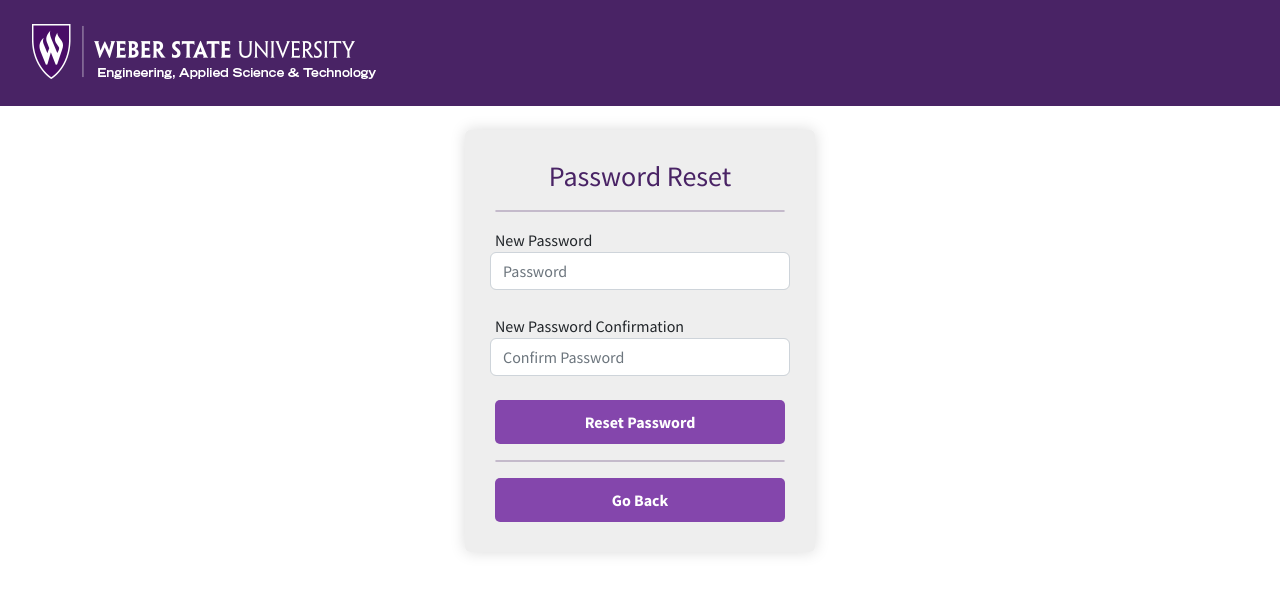
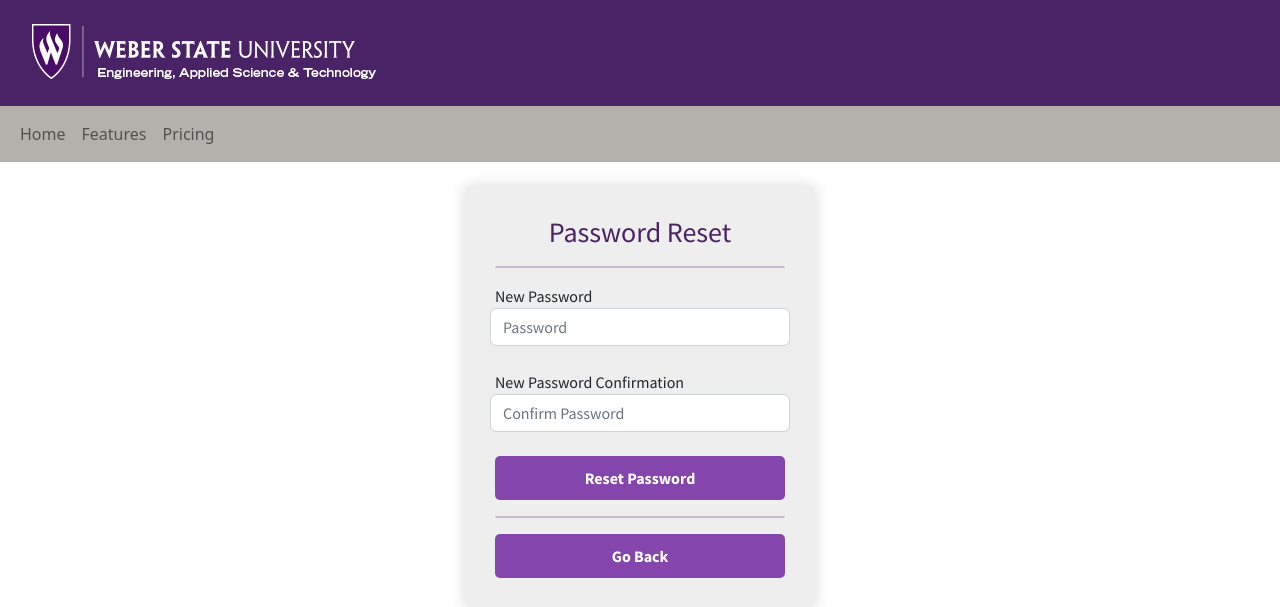
Before and after one commit to bradleypeterson/Server_Manager, a Django app: page /resetPassword/ in a window 1280 px wide. Shown: the top 607 px of the page. Run offline with Django 5.2, Linux system fonts and the light colour scheme; some libraries are stand-ins or nearby versions.

Commit message:
Added nav bar to other pages

```diff
--- a/user/templates/login.html
+++ b/user/templates/login.html
@@ -42,9 +42,6 @@
                     <a class="btn btn-dark w-100 m-6" href="{% url 'register'  %}">Register</a>
                 </div>
                 <hr>
-                <div>
-                    <a class="login-form" href="{% url 'resetPassword' %}">Password Reset</a>
-                </div>
             </div>
 </form>
 <footer class="border-top footer text-muted">
--- a/user/templates/resetPassword.html
+++ b/user/templates/resetPassword.html
@@ -8,6 +8,26 @@
 {% extends "base.html" %}
 {% block body %}
 <body>
+<nav class="navbar navbar-expand-lg bg-body-tertiary bg-mid">
+    <div class="container-fluid">
+        <button class="navbar-toggler" type="button" data-bs-toggle="collapse" data-bs-target="#navbarNav" aria-controls="navbarNav" aria-expanded="false" aria-label="Toggle navigation">
+            <span class="navbar-toggler-icon"></span>
+        </button>
+        <div class="navbar-collapse" id="navbarNav">
+            <ul class="navbar-nav">
+                <li class="nav-item">
+                    <a class="nav-link" aria-current="page" href="#">Home</a>
+                </li>
+                <li class="nav-item">
+                    <a class="nav-link" href="#">Features</a>
+                </li>
+                <li class="nav-item">
+                    <a class="nav-link" href="#">Pricing</a>
+                </li>
+            </ul>
+        </div>
+    </div>
+</nav>
 
 <br>
 <form class="login-form" action="./" method="POST">
@@ -27,7 +47,7 @@
                     <br>
                     <button class="login-form__button" type="submit">Reset Password</button>
                 <hr class="card">
-                <button class="login-form__button">Go Back</button>
+                <button type="button" class="login-form__button">Go Back</button>
             </div>
 </form>
 
```
Also changed, not shown: user/templates/addProject.html (+20 -0 lines), user/templates/professorHome.html (+21 -0 lines), user/templates/register.html (+20 -0 lines), 1 other file.
